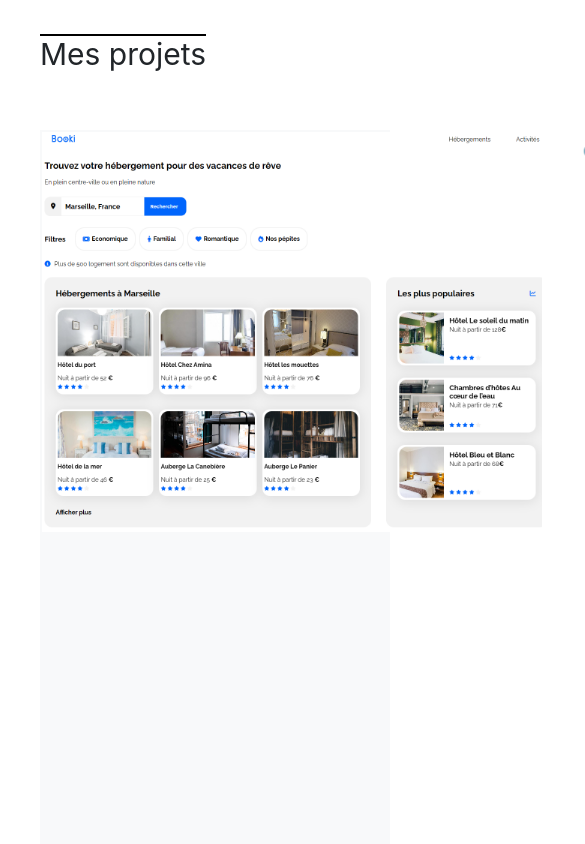
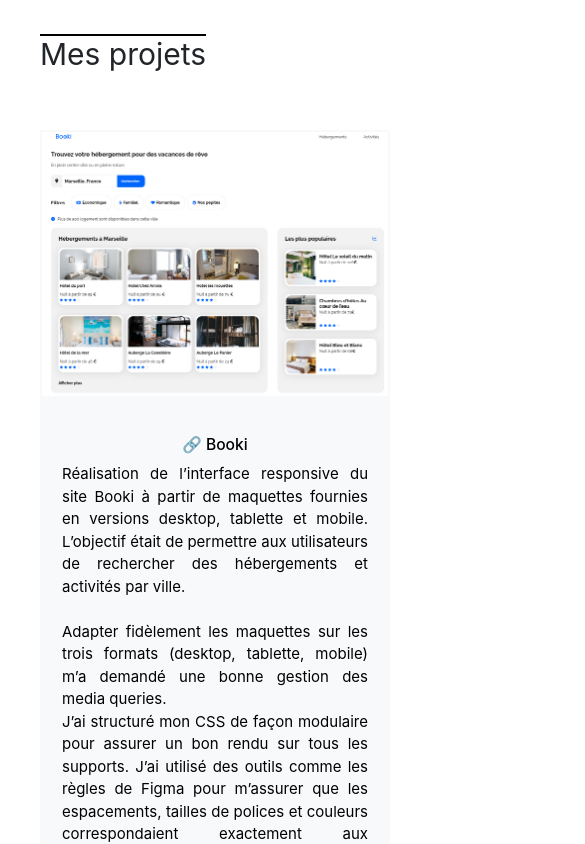
Before and after one commit to S0ph1e22/cv, a React (Create React App) app: page / in a window 390 px wide. Shown: the part 2420-3264 px from the top of the page, 585 px wide, since content can reach past the window. Built offline with nearby package versions, Linux system fonts and the light colour scheme.

Commit message:
MQ portfolio ok

```diff
--- a/src/Portfolio/ProjetGrid.css
+++ b/src/Portfolio/ProjetGrid.css
@@ -136,3 +136,33 @@
   color: white;
   transform: scale(1.05);
 }
+
+@media screen and (max-width: 768px) {
+  .projet-row {
+    display: flex;
+    flex-direction: column;
+    text-align: center;
+
+}
+.projet-description{
+  font-size: clamp(15px, 3.5vw, 20px);
+}
+
+.lien-cliquable {
+  text-align: center;
+  justify-content: center;
+  display: flex;
+  font-size: clamp(15px, 4vw, 23px);
+}
+
+.projet-image img{
+    width: 100%;
+  height: auto;
+  max-width: 100%;
+  object-fit: cover;
+}
+.projet-card {
+  width: 100%;
+  height: auto;
+}
+}
```
Also changed, not shown: src/Portfolio/Portfolio.css (line endings or trailing spaces).
